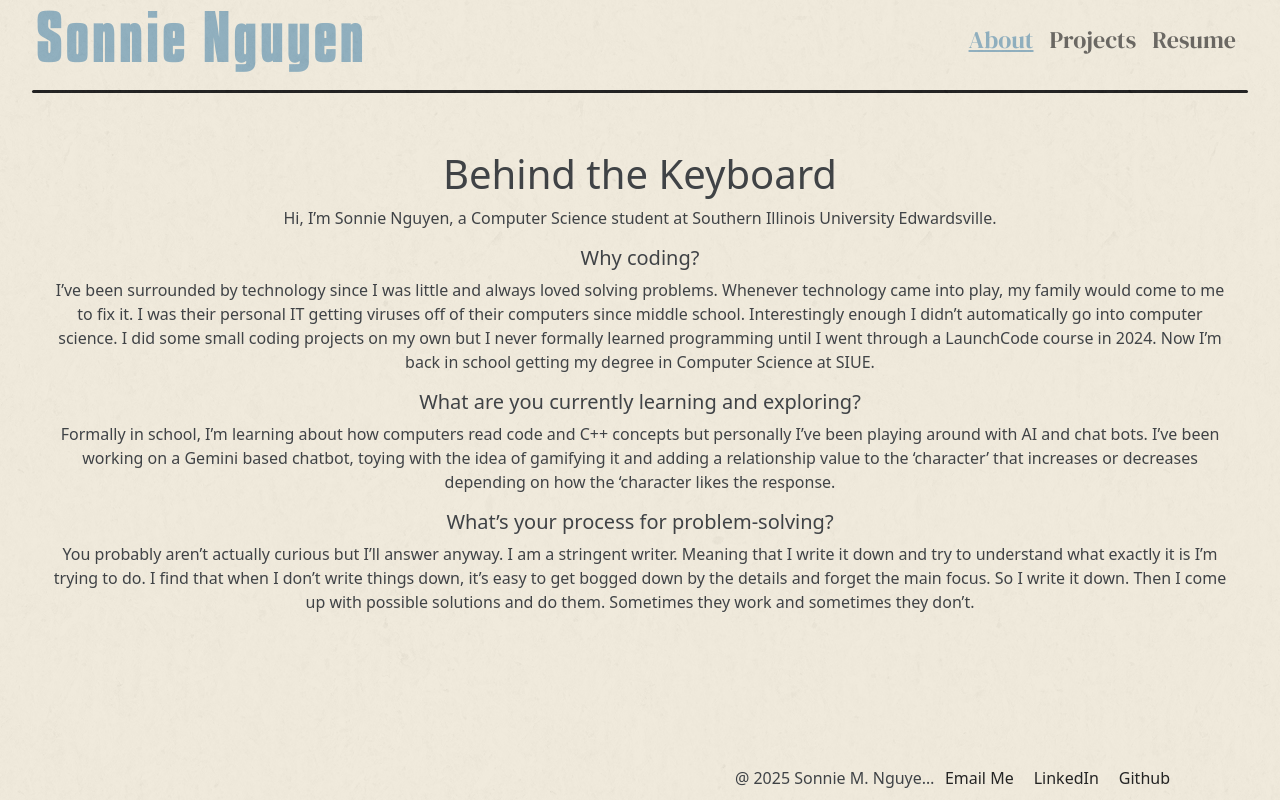
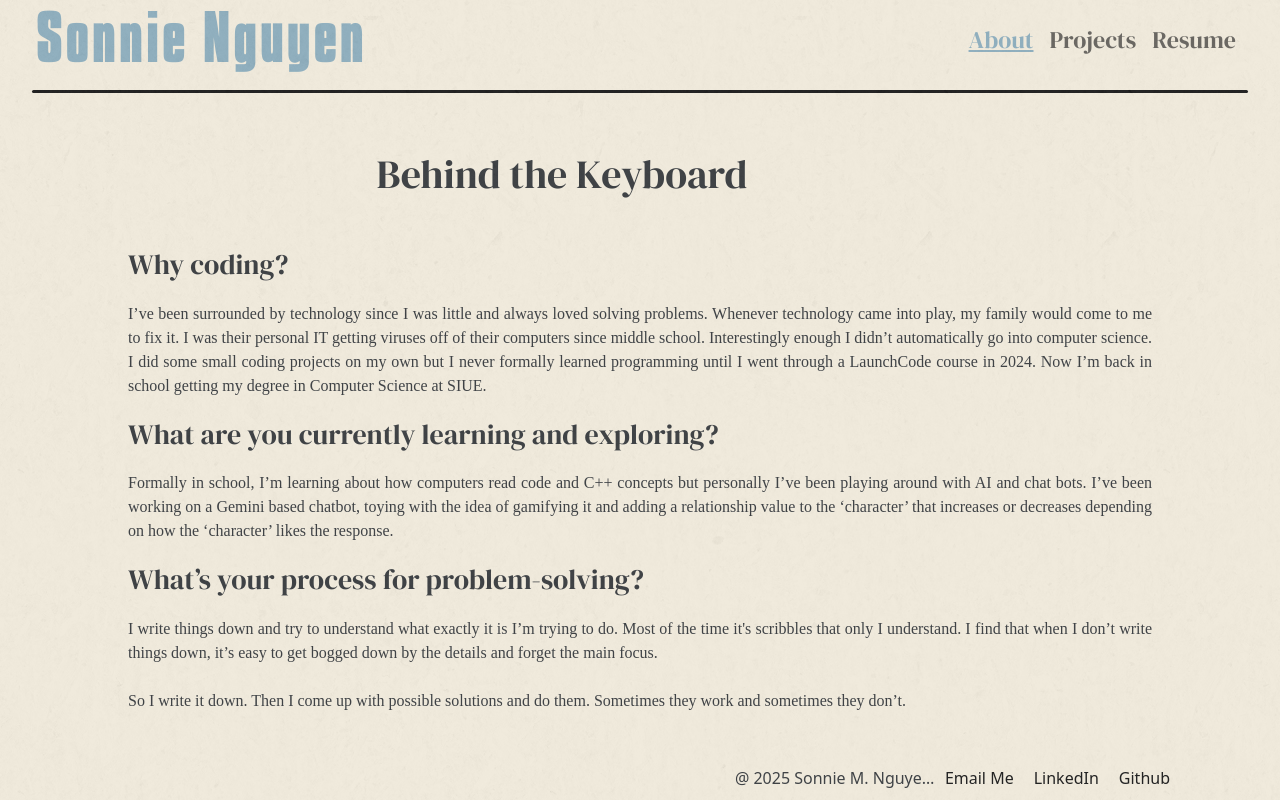
Before and after one commit to Sunsonni/PortfolioWebsite, a React (Vite) app in the folder Portfolio-client/: page /About in a window 1280 px wide. Built offline with nearby package versions, Linux system fonts and the light colour scheme.

Commit message:
fixed nav bar looking wack

```diff
--- a/Portfolio-client/src/App.css
+++ b/Portfolio-client/src/App.css
@@ -101,6 +101,7 @@ body::after {
 
 .navbar-collapse {
   position: relative;
+  width: 100vw;
   background-color: #EFE8D8;
   margin-top: -10px;;
 }
@@ -272,6 +273,8 @@ embed {
 
 .downloadButton{
   background-color: #7FA4B6;
+  color: white;
+
 }
 
 .footer{
@@ -284,9 +287,25 @@ embed {
   z-index: 10;
 }
 
-.aboutContent {
+.aboutTitle{
   margin: 50px;
+  font-family: "DM Serif Display";
+  width: 80%;
+  text-align: center;
+}
 
+.aboutContent h3{
+  margin: 20px auto;
+  font-family: "DM Serif Display";
+  width: 80%;
+  text-align: left!important;
+
+}
+.aboutContent p{
+  margin: 0 auto;
+  font-family: "Merriweather";
+  width: 80%;
+  text-align: justify;
 }
 
 .card {
@@ -297,6 +316,10 @@ embed {
 
 }
 
+.card:hover{
+  background-color: #BFD4DE;
+}
+
 .blog {
   display: flex;
   flex-direction: column;
@@ -305,7 +328,22 @@ embed {
   width: 90%;
   margin: 0 auto;
   gap: 10px;
+  align-items: stretch;
 
+}
+
+.projects-link{
+  font-size: 1rem!important;
+  font-weight: 400;
+  font-style: normal;
+  font-family: 'DM Serif Display', serif;
+  color: black;
+  font-weight: bold;
+  text-decoration: underline;
+  padding: 10px;
+}
+.projects-link:hover{
+  color: #7FA4B6!important;
 }
 
 
@@ -317,6 +355,7 @@ embed {
   .navbar-toggler {
     margin-top: 0;
   }
+
 
   .footer-content {
     justify-content: center;
@@ -330,11 +369,29 @@ embed {
     margin: 0 10px;
   }
 
+  .navbar-collapse {
+    position: absolute;
+    margin-top: 4px;
+    top: 100%;
+    left: 0;
+    right: 0;
+    z-index: 1050;
+    background-color: #EFE8D8;
+  }
+
+  .navbar {
+    position: fixed;
+    top: 0;
+    left: 0;
+    right: 0;
+    z-index: 1060;
+  }
+
+
   .body-items {
     display: flex;
     flex-direction: column;
     align-items: center;
-    justify-content: center;
     justify-content: center;
   }
 
--- a/Portfolio-client/src/components/About.jsx
+++ b/Portfolio-client/src/components/About.jsx
@@ -3,27 +3,27 @@ const About = () => {
 
     return (
       <>
+      <h1 className='aboutTitle'>Behind the Keyboard</h1>
       <div className='aboutContent'>
-        <h1>Behind the Keyboard</h1>
-        <p>Hi, I’m Sonnie Nguyen, a Computer Science student at Southern Illinois University Edwardsville.</p>
-        <h5>Why coding?</h5>
+        <h3>Why coding?</h3>
         <p>
         I’ve been surrounded by technology since I was little and always loved solving problems. Whenever technology came into play, my family would come to me to fix it. I was their personal IT getting viruses off of their computers since middle school.
 
         Interestingly enough I didn’t automatically go into computer science. I did some small coding projects on my own but I never formally learned programming until I went through a LaunchCode course in 2024. Now I’m back in school getting my degree in Computer Science at SIUE.
         </p>
-        <h5>What are you currently learning and exploring? </h5>
+        <h3>What are you currently learning and exploring? </h3>
         <p>
-        Formally in school, I’m learning about how computers read code and C++ concepts but personally I’ve been playing around with AI and chat bots. I’ve been working on a Gemini based chatbot, toying with the idea of gamifying it and adding a relationship value to the ‘character’ that increases or decreases depending on how the ‘character likes the response.
+        Formally in school, I’m learning about how computers read code and C++ concepts but personally I’ve been playing around with AI and chat bots. I’ve been working on a Gemini based chatbot, toying with the idea of gamifying it and adding a relationship value to the ‘character’ that increases or decreases depending on how the ‘character’ likes the response.
         </p>
-        <h5>What’s your process for problem-solving?</h5>
+        <h3>What’s your process for problem-solving?</h3>
         <p>
-        You probably aren’t actually curious but I’ll answer anyway.
-
-        I am a stringent writer. Meaning that I write it down and try to understand what exactly it is I’m trying to do. I find that when I don’t write things down, it’s easy to get bogged down by the details and forget the main focus.
+        I write things down and try to understand what exactly it is I’m trying to do. Most of the time it's scribbles that only I understand. I find that when I don’t write things down, it’s easy to get bogged down by the details and forget the main focus.
+        <br/>
+        <br/>
         So I write it down.
         Then I come up with possible solutions and do them.
-        Sometimes they work and sometimes they don’t.</p>
+        Sometimes they work and sometimes they don’t.
+        </p>
       </div>
       </>
     );
--- a/Portfolio-client/src/components/Card.jsx
+++ b/Portfolio-client/src/components/Card.jsx
@@ -1,4 +1,4 @@
-import { Link } from 'react-router-dom';
+import { Link, useNavigate } from 'react-router-dom';
 import {
     Card,
     CardBody,
@@ -9,10 +9,15 @@ import {
 
 const Blog = ({project}) => {
     const { title, description, link, id } = project;
-console.log(id);
+    const navigate = useNavigate();
+    const handleClick = () => {
+        navigate(`/post/${id}`);
+    };
+
     return (
+        <div className='project-card' onClick={handleClick}>
             <Card className='card'>
-            <CardTitle>
+                <CardTitle className='nav-link'>
                     {title}
                 </CardTitle>
                 <CardBody>
@@ -20,13 +25,16 @@ console.log(id);
                         {description}
                     </CardText>
                 </CardBody>
-            <Link href={link} target="_blank" rel="noopener noreferrer">
+                <div className='cardButtons'>
+                <a className='projects-link'href={link} target="_blank" onClick={(e) => e.stopPropagation()} >
                     Github Repo Link
-            </Link>
-            <Link to={`/post/${id}`} className="btn btn-primary">
+                </a>
+                <Link to={`/post/${id}`} className="projects-link" onClick={(e) => e.stopPropagation()} >
                 View More
                 </Link>
+                </div>
             </Card>
+        </div>
     );
 };
 
```
Lines whose indentation alone changed are shown as unchanged.
